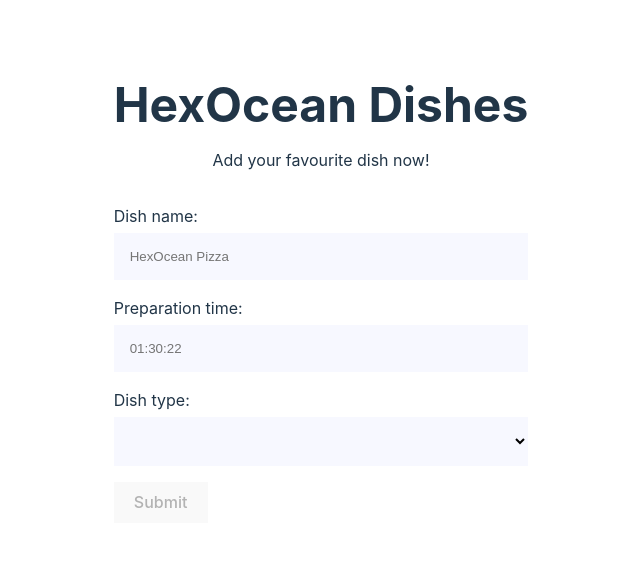
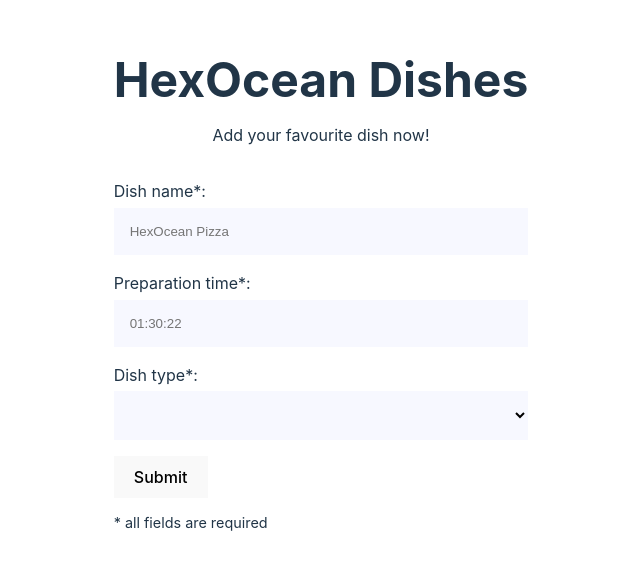
Before and after one commit to dawidlehai/hexocean-dishes, a React (Vite) app: page / in a window 1280 px wide. Shown: the part 115-684 px from the top of the page, without its empty margins (319-959 px from the left). Built offline with nearby package versions, Linux system fonts and the light colour scheme.

Commit message:
feat: add asterix to all fields to make it clear that all fields are required

```diff
--- a/src/App.css
+++ b/src/App.css
@@ -36,6 +36,10 @@
   animation: loading 1s alternate infinite;
 }
 
+.info {
+  font-size: 0.9rem;
+}
+
 @keyframes appear {
   from {
     opacity: 0;
--- a/src/App.tsx
+++ b/src/App.tsx
@@ -4,12 +4,12 @@ import DishForm from "./components/DishForm";
 import "./App.css";
 import type { DishFormValues } from "./components/DishForm";
 
+interface responseType {
+  error?: string;
+  data?: DishFormValues;
+}
+
 function App() {
-  interface responseType {
-    error?: string;
-    data?: DishFormValues;
-  }
-
   const [response, setResponse] = useState<responseType | undefined>();
   const [responseOk, setResponseOk] = useState(true);
 
@@ -17,6 +17,8 @@ function App() {
     formData: object
   ) => {
     const data = formData as DishFormValues;
+
+    // TODO
 
     const dataFiltered: DishFormValues = {
       name: data.name,
@@ -32,6 +34,8 @@ function App() {
       dataFiltered.spiciness_scale = data.spiciness_scale;
     if (data.type === "sandwich")
       dataFiltered.slices_of_bread = data.slices_of_bread;
+
+    // TODO
 
     try {
       const options = {
@@ -49,7 +53,8 @@ function App() {
 
       if (!apiResponse.ok) setResponseOk(false);
 
-      setResponse(await apiResponse.json());
+      const resolvedResponse = await apiResponse.json();
+      setResponse(resolvedResponse);
     } catch (error: any) {
       const message = {
         error: error.message ?? "Something went really wrong!",
@@ -60,7 +65,9 @@ function App() {
     }
   };
 
-  const refreshPageHandler = () => window.location.reload();
+  const refreshPageHandler = () => {
+    window.location.reload();
+  };
 
   return (
     <>
@@ -69,6 +76,7 @@ function App() {
         {!response && <p>Add your favourite dish now!</p>}
       </header>
       <main className={response ? "center" : ""}>
+        {/* TODO wyodrębnić */}
         {!response && <DishForm onSubmit={sendDataHandler} />}
         {response && responseOk && <p>Your dish was sent successfully!</p>}
         {response && !responseOk && (
--- a/src/components/DishForm.tsx
+++ b/src/components/DishForm.tsx
@@ -17,23 +17,24 @@ export interface DishFormValues {
 
 interface DishFormProps {
   handleSubmit: (event: FormEvent<HTMLFormElement>) => void;
-  pristine: boolean;
   submitting: boolean;
 }
 
-const DishForm = ({ handleSubmit, pristine, submitting }: DishFormProps) => {
+const DishForm = ({ handleSubmit, submitting }: DishFormProps) => {
   const [dishType, setDishType] = useState("");
 
   const handleDishTypeChange = ({ target }: ChangeEvent<HTMLSelectElement>) => {
     setDishType(target.value);
   };
 
-  const handleInputChange = ({ target }: ChangeEvent<HTMLInputElement>) => {
-    if (target.validity.patternMismatch && target.name === "preparation_time")
+  const handlePrepTimeChange = ({ target }: ChangeEvent<HTMLInputElement>) => {
+    if (target.validity.patternMismatch) {
       target.setCustomValidity(
         "Please provide preparation time in the HH:MM:SS (hours, minutes, seconds) format. The maximum value is 23:59:59."
       );
-    if (!target.validity.patternMismatch) target.setCustomValidity("");
+    } else {
+      target.setCustomValidity("");
+    }
   };
 
   const handleInputBlur: FocusEventHandler<
@@ -43,7 +44,7 @@ const DishForm = ({ handleSubmit, pristine, submitting }: DishFormProps) => {
   return (
     <form onSubmit={handleSubmit} className="dish-form">
       <label>
-        Dish name:{" "}
+        Dish name*:{" "}
         <Field
           name="name"
           component="input"
@@ -55,7 +56,7 @@ const DishForm = ({ handleSubmit, pristine, submitting }: DishFormProps) => {
       </label>
 
       <label>
-        Preparation time:{" "}
+        Preparation time*:{" "}
         <Field
           name="preparation_time"
           component="input"
@@ -63,13 +64,13 @@ const DishForm = ({ handleSubmit, pristine, submitting }: DishFormProps) => {
           pattern="^([0-1]\d|2[0-3]):([0-5]\d):([0-5]\d)$"
           placeholder="01:30:22"
           required
-          onChange={handleInputChange}
+          onChange={handlePrepTimeChange}
           onBlur={handleInputBlur}
         />
       </label>
 
       <label>
-        Dish type:{" "}
+        Dish type*:{" "}
         <Field
           name="type"
           component="select"
@@ -89,10 +90,12 @@ const DishForm = ({ handleSubmit, pristine, submitting }: DishFormProps) => {
 
       <button
         type="submit"
-        disabled={pristine || submitting}
+        disabled={submitting}
         className={submitting ? "loading" : ""}>
         {submitting ? "Sending..." : "Submit"}
       </button>
+
+      <p className="info">* all fields are required</p>
     </form>
   );
 };
--- a/src/components/DishForm/PizzaForm.tsx
+++ b/src/components/DishForm/PizzaForm.tsx
@@ -9,7 +9,7 @@ const PizzaForm = ({ onBlur }: SubFormProps) => {
   return (
     <div className="appear">
       <label>
-        Number of slices:{" "}
+        Number of slices*:{" "}
         <Field
           name="no_of_slices"
           component="input"
@@ -21,7 +21,7 @@ const PizzaForm = ({ onBlur }: SubFormProps) => {
         />
       </label>
       <label>
-        Diameter:{" "}
+        Diameter*:{" "}
         <Field
           name="diameter"
           component="input"
--- a/src/components/DishForm/SandwichForm.tsx
+++ b/src/components/DishForm/SandwichForm.tsx
@@ -5,7 +5,7 @@ const SandwichForm = ({ onBlur }: SubFormProps) => {
   return (
     <div className="appear">
       <label>
-        Number of slices of bread required:{" "}
+        Number of slices of bread required*:{" "}
         <Field
           name="slices_of_bread"
           component="input"
--- a/src/components/DishForm/SoupForm.tsx
+++ b/src/components/DishForm/SoupForm.tsx
@@ -5,7 +5,7 @@ const SoupForm = ({ onBlur }: SubFormProps) => {
   return (
     <div className="appear">
       <label>
-        Spiciness scale (1-10):{" "}
+        Spiciness scale (1-10)*:{" "}
         <Field
           name="spiciness_scale"
           component="input"
```
